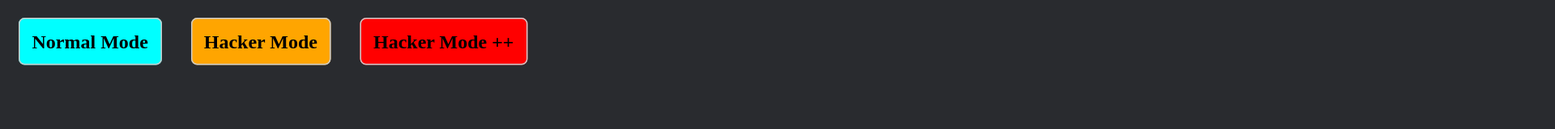
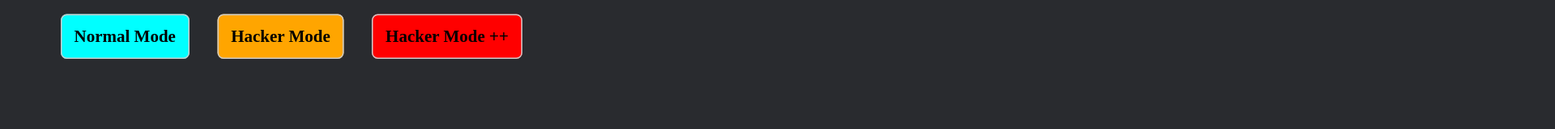
Before and after one commit to Revertionist/Piano-Tiles-JS, a plain HTML site: page index.html in a window 1280 px wide. Shown: the top 160 px of the page at 81% size, 1920 px wide, since content can reach past the window. Drawn offline with Linux system fonts and the light colour scheme.

Commit message:
fix: responsive update

```diff
--- a/style.css
+++ b/style.css
@@ -67,10 +67,8 @@
 
 @media only screen and (min-width: 768px) {
     .wrapper {
-        padding-top: 10px;
-        width: 100%;
-        scale: 150%;
-        margin-left: 25%;
+        padding: 10px 20px;
+        font-size: 16px;
     }
 
     .responsive-normal {
@@ -81,16 +79,15 @@
     .responsive-hacker {
         scale: 100%;
         padding: 100px 30px 100px 30px;
-        margin:0%
+        margin: 0%
     }
 }
 
 @media only screen and (min-width: 768px) {
     .wrapper {
-        padding-top: 10px;
-        width: 100%;
+        font-size: 14px;
         scale: 150%;
-        margin-left: 25%;
+        margin-left: 40%;
     }
 
     .responsive-normal {
```
Also changed, not shown: pages/game_page.html (+0 -1 lines).
